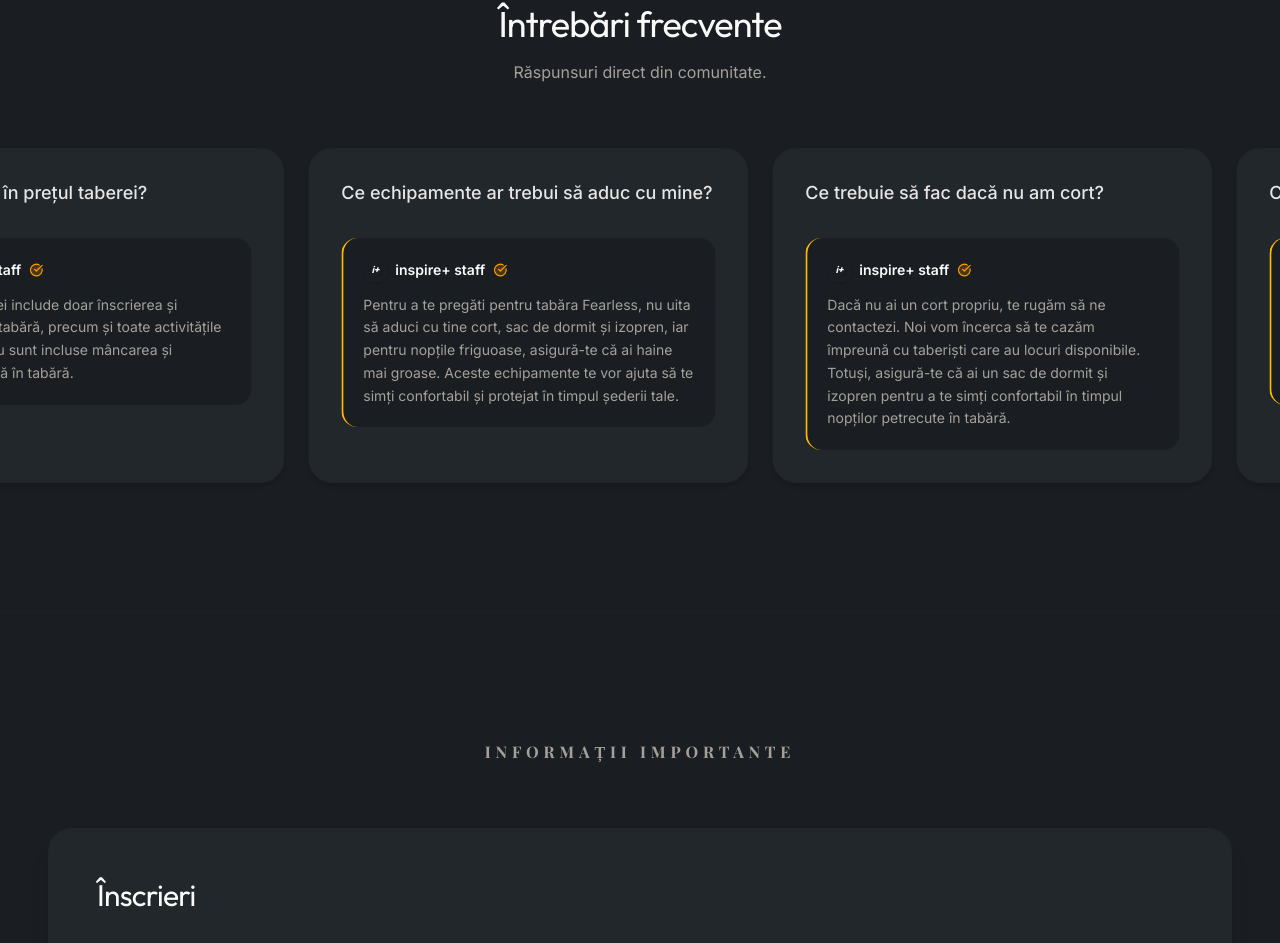
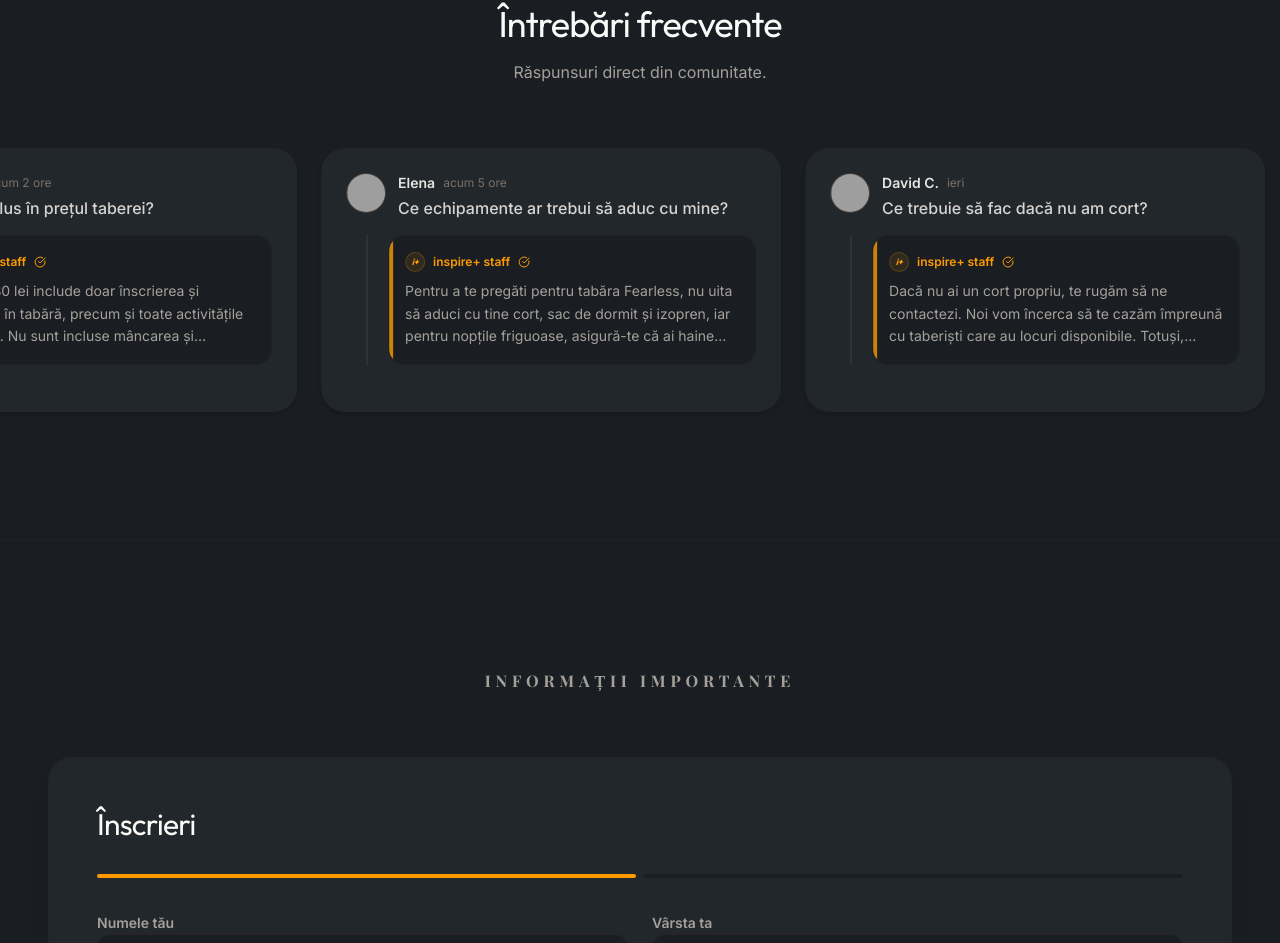
Before and after one commit to nathan05p/inspireWeb, a React (Vite) app in the folder inspireWeb-main/: page / in a window 1280 px wide. Shown: the part 5547-6490 px from the top of the page. Built offline with nearby package versions, Linux system fonts and the light colour scheme; grey boxes are pictures that could not be loaded; a web font is replaced by a local one.

Commit message:
style: redesign FAQ section to mimic a forum thread with staff replies

```diff
--- a/inspireWeb-main/src/pages/camp/Camp.tsx
+++ b/inspireWeb-main/src/pages/camp/Camp.tsx
@@ -437,19 +437,35 @@ export default function Camp() {
                 <div
                   key={i}
                   onClick={() => setSelectedFaqIndex(i)}
-                  className="w-[300px] sm:w-[360px] md:w-[440px] shrink-0 bg-[#22272B] p-5 md:p-8 rounded-3xl border border-stone-800/50 shadow-md hover:border-amber-400 transition-colors cursor-pointer"
+                  className="w-[320px] sm:w-[380px] md:w-[460px] shrink-0 bg-[#22272B] p-5 md:p-6 rounded-3xl border border-stone-800/50 shadow-md hover:border-amber-500/30 transition-all cursor-pointer flex flex-col gap-4"
                 >
-                  <p className="text-base sm:text-lg font-medium leading-snug mb-8 text-stone-200">{faq.q}</p>
+                  {/* User Question Header */}
+                  <div className="flex items-start gap-3">
+                    <img src={faq.avatar} alt={faq.user} className="w-10 h-10 rounded-full bg-stone-800 border border-stone-700" />
+                    <div>
+                      <div className="flex items-center gap-2">
+                        <span className="font-semibold text-stone-200 text-sm">{faq.user}</span>
+                        <span className="text-stone-500 text-xs">{faq.time}</span>
+                      </div>
+                      <p className="text-stone-300 text-[15px] sm:text-base mt-1 font-medium leading-snug">{faq.q}</p>
+                    </div>
+                  </div>
 
-                  <div className="p-4 sm:p-5 bg-[#1A1E22] rounded-2xl border-l-2 border-amber-400 relative">
-                    <div className="flex items-center gap-2 mb-3">
-                      <div className="w-6 h-6 rounded-full bg-[#1A1E22] shadow-sm flex items-center justify-center border border-stone-800/50">
-                        <span className="text-stone-50 font-outfit tracking-tight text-[10px] italic font-bold">i+</span>
+                  {/* Staff Reply Thread */}
+                  <div className="ml-5 pl-5 border-l-2 border-stone-700/50">
+                    <div className="bg-[#1A1E22] p-4 rounded-2xl border border-stone-800/50 relative overflow-hidden group">
+                      {/* Accent Line */}
+                      <div className="absolute top-0 left-0 w-1 h-full bg-amber-500 opacity-80" />
+
+                      <div className="flex items-center gap-2 mb-2">
+                        <div className="w-5 h-5 rounded-full bg-amber-500/10 flex items-center justify-center border border-amber-500/20">
+                          <span className="text-amber-500 font-outfit tracking-tight text-[9px] italic font-bold">i+</span>
+                        </div>
+                        <span className="font-bold text-xs text-amber-500">inspire+ staff</span>
+                        <CheckCircle size={12} className="text-amber-500" />
                       </div>
-                      <span className="font-bold text-sm text-stone-50">inspire+ staff</span>
-                      <CheckCircle size={14} className="text-amber-500 fill-amber-500/20" />
+                      <p className="text-stone-400 text-xs sm:text-sm leading-relaxed line-clamp-3">{faq.a}</p>
                     </div>
-                    <p className="text-stone-400 text-xs sm:text-sm leading-relaxed">{faq.a}</p>
                   </div>
                 </div>
               ))}
@@ -468,30 +484,63 @@ export default function Camp() {
               onClick={() => setSelectedFaqIndex(null)}
             >
               <motion.div
-                initial={{ scale: 0.95, opacity: 0 }}
-                animate={{ scale: 1, opacity: 1 }}
-                exit={{ scale: 0.95, opacity: 0 }}
-                className="w-full max-w-lg bg-[#22272B] p-6 md:p-10 rounded-3xl border border-amber-400 shadow-[0_0_40px_rgba(251,191,36,0.15)] cursor-default relative"
+                initial={{ scale: 0.95, opacity: 0, y: 20 }}
+                animate={{ scale: 1, opacity: 1, y: 0 }}
+                exit={{ scale: 0.95, opacity: 0, y: 20 }}
+                className="w-full max-w-2xl bg-[#22272B] p-6 md:p-8 rounded-[2rem] border border-stone-800 shadow-2xl cursor-default relative overflow-hidden"
                 onClick={(e) => e.stopPropagation()}
               >
+                {/* Glow effect */}
+                <div className="absolute -top-40 -right-40 w-80 h-80 bg-amber-500/10 blur-[100px] rounded-full pointer-events-none" />
+
                 <button
                   onClick={() => setSelectedFaqIndex(null)}
-                  className="absolute top-4 right-4 w-10 h-10 bg-[#1A1E22] hover:bg-amber-400 hover:text-[#1A1E22] text-stone-50 rounded-full flex items-center justify-center transition-colors shadow-sm z-20 border border-stone-800/50"
+                  className="absolute top-4 right-4 w-10 h-10 bg-[#1A1E22] hover:bg-stone-800 text-stone-400 hover:text-stone-50 rounded-full flex items-center justify-center transition-colors shadow-sm z-20 border border-stone-800/50"
                 >
-                  <Plus size={20} className="rotate-45" />
+                  <Plus size={24} className="rotate-45" />
                 </button>
-                <p className="text-xl md:text-2xl font-medium leading-snug mb-8 mt-4 text-stone-100">{Array(4).fill(faqs).flat()[selectedFaqIndex].q}</p>
 
-                <div className="p-6 bg-[#1A1E22] rounded-2xl border-l-4 border-amber-400 relative">
-                  <div className="flex items-center gap-3 mb-4">
-                    <div className="w-8 h-8 rounded-full bg-[#1A1E22] shadow-sm flex items-center justify-center border border-stone-800/50">
-                      <span className="text-stone-50 font-outfit tracking-tight text-xs italic font-bold">i+</span>
+                {/* User Question */}
+                <div className="flex items-start gap-4 mb-6 md:mb-8 pr-12">
+                  <img
+                    src={Array(4).fill(faqs).flat()[selectedFaqIndex].avatar}
+                    alt={Array(4).fill(faqs).flat()[selectedFaqIndex].user}
+                    className="w-12 h-12 md:w-14 md:h-14 rounded-full bg-stone-800 border border-stone-700 shrink-0"
+                  />
+                  <div className="pt-1">
+                    <div className="flex items-center gap-3 mb-2">
+                      <span className="font-semibold text-stone-100 text-base md:text-lg">{Array(4).fill(faqs).flat()[selectedFaqIndex].user}</span>
+                      <span className="text-stone-500 text-sm">{Array(4).fill(faqs).flat()[selectedFaqIndex].time}</span>
                     </div>
-                    <span className="font-bold text-base text-stone-50">inspire+ staff</span>
-                    <CheckCircle size={16} className="text-amber-500 fill-amber-500/20" />
+                    <p className="text-lg md:text-xl font-medium text-stone-200 leading-snug">
+                      {Array(4).fill(faqs).flat()[selectedFaqIndex].q}
+                    </p>
                   </div>
-                  <p className="text-stone-300 text-base leading-relaxed">{Array(4).fill(faqs).flat()[selectedFaqIndex].a}</p>
                 </div>
+
+                {/* Staff Reply */}
+                <div className="ml-6 md:ml-7 pl-6 md:pl-8 border-l-2 border-stone-700/50">
+                  <div className="bg-[#1A1E22] p-6 md:p-8 rounded-3xl border border-stone-800/50 relative shadow-inner">
+                    <div className="absolute top-0 left-0 w-1.5 h-full bg-amber-500 opacity-90 rounded-l-3xl" />
+
+                    <div className="flex items-center gap-3 mb-4 md:mb-5">
+                      <div className="w-8 h-8 rounded-full bg-amber-500/10 flex items-center justify-center border border-amber-500/20">
+                        <span className="text-amber-500 font-outfit tracking-tight text-xs italic font-bold">i+</span>
+                      </div>
+                      <span className="font-bold text-sm md:text-base text-amber-500">inspire+ staff</span>
+                      <CheckCircle size={16} className="text-amber-500" />
+
+                      <div className="ml-auto px-3 py-1 rounded-full bg-stone-800/30 border border-stone-800/50 text-stone-400 text-[10px] sm:text-xs font-semibold uppercase tracking-wider hidden sm:block">
+                        Răspuns Oficial
+                      </div>
+                    </div>
+
+                    <p className="text-stone-300 text-[15px] md:text-base leading-relaxed">
+                      {Array(4).fill(faqs).flat()[selectedFaqIndex].a}
+                    </p>
+                  </div>
+                </div>
+
               </motion.div>
             </motion.div>
           )}
```
